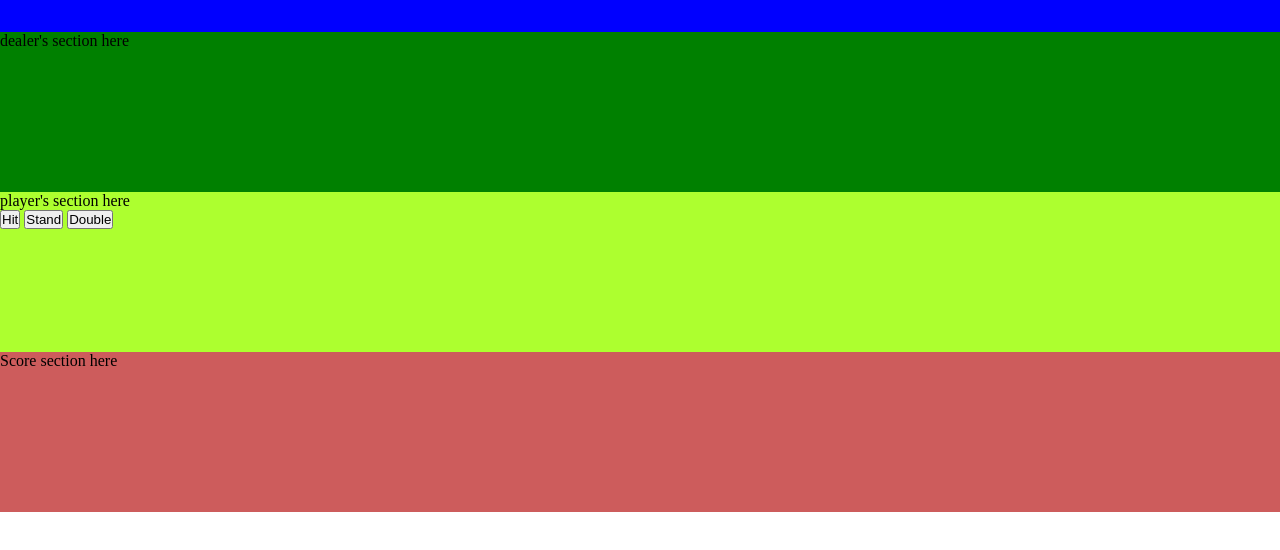
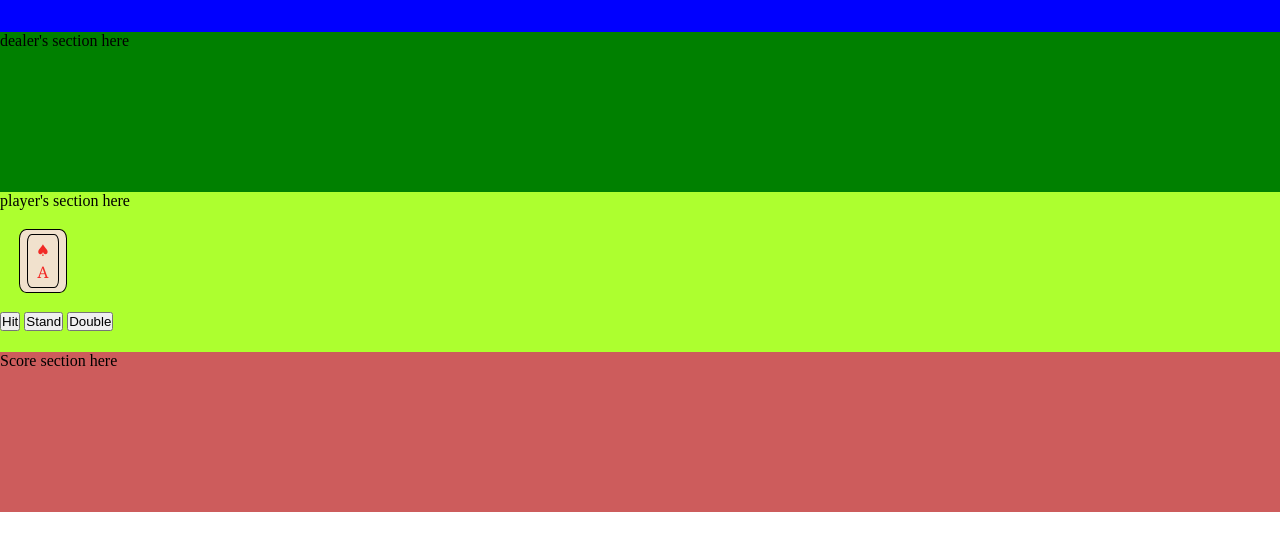
Before and after one commit to WeCanCodeIT/blackjack-awesome-_, a website with bundled scripts: page AWSM.html in a window 1280 px wide. Both pictures are taken after a click on the button "Hit". Shown: the part 48-598 px from the top of the page. Built offline with nearby package versions, Linux system fonts and the light colour scheme; a web font is replaced by a local one.

Commit message:
Hit button adds a card for player

```diff
--- a/css/css.css
+++ b/css/css.css
@@ -17,7 +17,7 @@ font-family: 'Abril Fatface', cursive;
 }
 
 html {
-    --playing-card-font: 'Abril Fatface', cursive;
+    --playing-card-font: 'Noto Serif', cursive;
 }
 
 .action__double {
@@ -61,7 +61,8 @@ html {
 }
 
 .game__player-cards {
-
+    display: flex;
+    margin: 1rem;
 }
 
 
@@ -98,6 +99,7 @@ html {
     font: bold;
     justify-content: center;
     height: 4rem;
+    margin: .175rem;
     width: 3rem;
 }
 
--- a/index.js
+++ b/index.js
@@ -1,17 +1,24 @@
-// const { singleDeckGame, Result } = require('blackjack-dealer-logic');
-// const input = require('readline-sync');
+// const {
+//     default: { singleDeckGame }
+//   } = require("blackjack-dealer-logic");
 
-/*
-<div class="playing-card">
-    <div class="playing-card__container red-suit">
-        <div class="playing-card__suit">♠</div>
-           <div class="playing-card__value">A</div>
-        </div>
-     </div>
-                    */
+//   singleDeckGame.deal();
+
+//   const userHand = singleDeckGame.getUserHand();
+
+//   createPlayingCard(userHand.getCards()[0]);
+//   createPlayingCard(userHand.getCards()[1]);
+
 
 const hit_button = document.querySelector(".action__hit");
 hit_button.addEventListener("click", () => {
+
+    // createPlayingCard(userHand.getCards()[0]);
+    createPlayingCard();
+
+})
+
+function createPlayingCard() {
 
     const playing_card = document.createElement("div");
     playing_card.classList.add("playing-card");
@@ -22,34 +29,17 @@ hit_button.addEventListener("click", () => {
 
     const suit = document.createElement("div");
     suit.classList.add("playing-card__suit");
+    suit.textContent = "♠";
 
     const value = document.createElement("div");
     value.classList.add("playing-card__value");
+    value.textContent = "A";
 
     container.append(suit);
     container.append(value);
     playing_card.append(container);
-    document.append(playing_card);
 
-})
+    const cards = document.querySelector(".game__player-cards");
+    cards.append(playing_card);
 
-// const backgroundButton = document.querySelector(".addBackground");
-
-// buttons.forEach(function(button) {
-//   button.addEventListener("click", () => {
-//     const paragraph = document.createElement("p");
-
-//     paragraph.classList.add("newParagraph");
-
-//     paragraph.textContent = "My new paragraph!";
-
-//     document.body.append(paragraph);
-//   });
-// });
-
-// backgroundButton.addEventListener("click", () => {
-//   const paragraph = document.querySelector(".newParagraph");
-
-//   paragraph.classList.add("redBackground");
-//   paragraph.classList.remove("newParagraph");
-// });
+}
```
Also changed, not shown: AWSM.html (+1 -6 lines).
